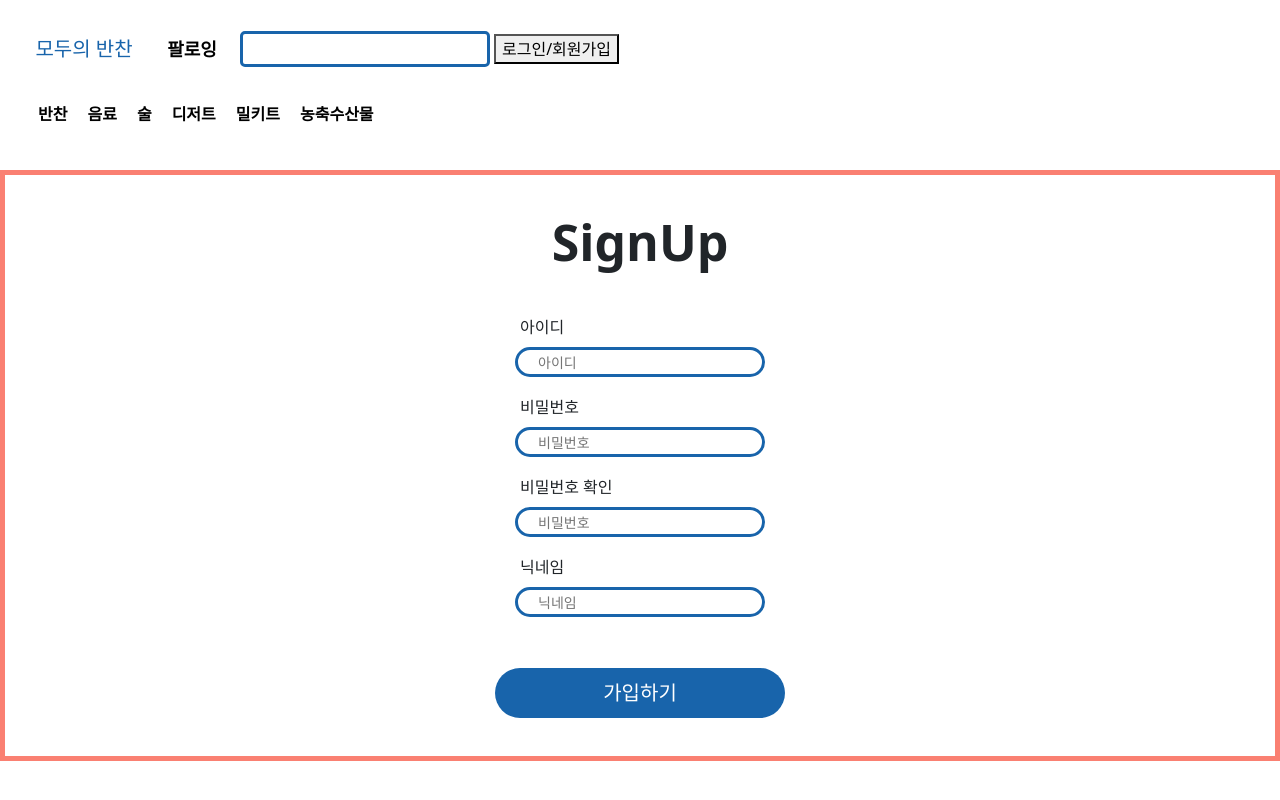
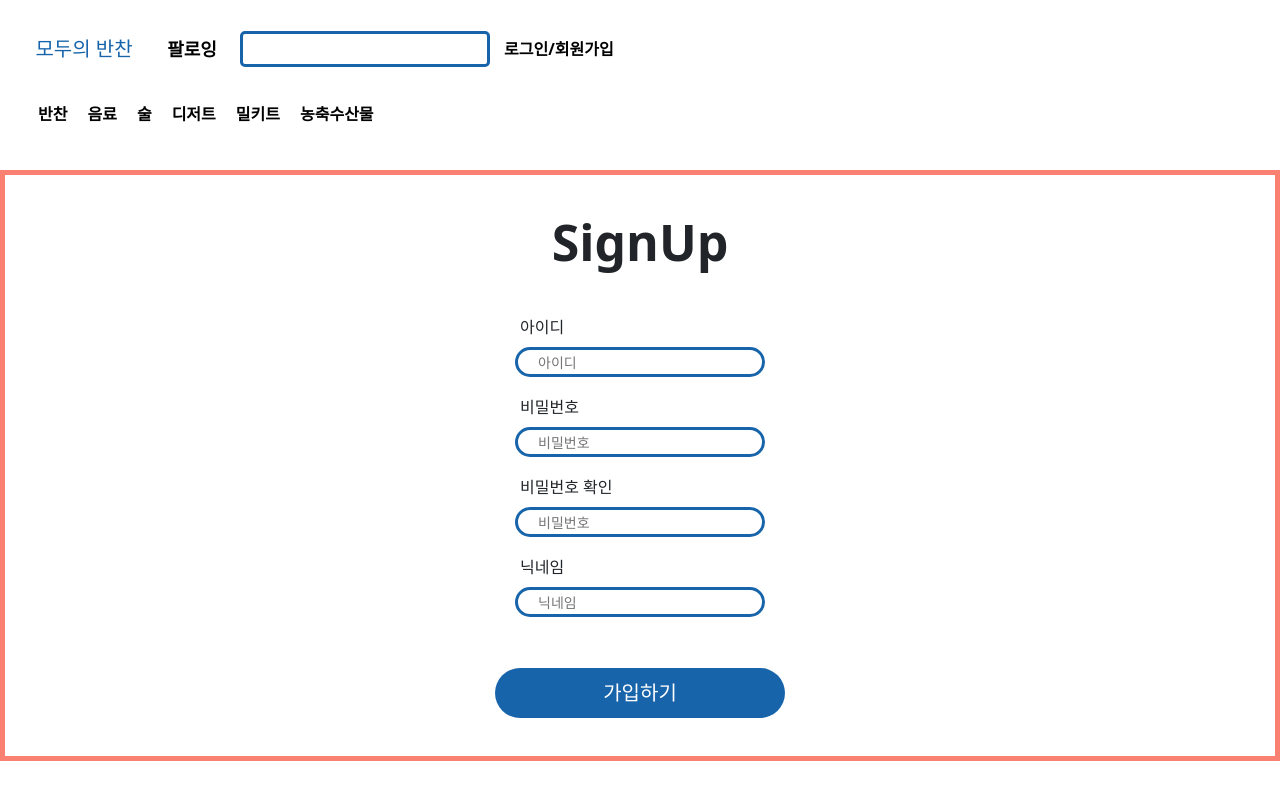
Before and after one commit to zoonong/modubanchan_front, a React (Create React App) app: page /#/SignUp in a window 1280 px wide. Built offline with nearby package versions, Linux system fonts and the light colour scheme.

Commit message:
Tap.js 로그인/회원가입 버튼 css 적용

```diff
--- a/src/routes/ProductDetail.js
+++ b/src/routes/ProductDetail.js
@@ -5,7 +5,7 @@ import "../App.css";
 
 const ProductDetail = () => {
   const data = useLocation().state.productNum;
-  const src = require("../tteokbokki.GIF");
+  const src = require("../img/tteokbokki.GIF");
   const detail =
     "이 떡볶이로 하여금 지나가던 교수님도 냄새를 맡으면 가게 안으로 들어와 먹고 간다하여..떡볶이가 서민들을 위한 요리가 되기 시작한 것은 고추장 떡볶이가 등장하면서부터이다. 고추장 떡볶이에 대한 유래는 크게 두 가지 설로 나눌 수 있다. 첫 번째는 마복림이 1950년대에 중국음식점에서 개업 떡을 먹으려다 짜장면 소스에 떡을 떨어뜨렸던 일에 착안하여 만들었다는 설로, 짜장 소스가 묻은 떡이 맛이 제법 좋아 1953년부터 신당동에서 가래떡에 고추장을 섞어 볶는 방식으로 떡볶이를 팔았다는 것이다. 마복림의 떡볶이는 이후 즉석 떡볶이로 발전하여 신당동 떡볶이 골목을 형성하는데 일조하였다. 두 번째는 한국전쟁 직후 떡볶이 할머니라 불리던 노파가 고추장에 재운 가래떡을 기름에 지져 ‘기름 떡볶이’를 만들었던 것에서 출발하였다는 것이다. 한편 떡볶이의 대중화는 1950년대 미국의 곡물 원조와 1960년대 말부터 본격화된 분식장려운동의 영향을 받은 것으로 추정된다. 당시의 떡볶이는 쌀떡에 비해 값이 저렴한 밀가루로 만든 떡을 주로 사용하였는데, 1969년 보건사회부에서 주최한 분식 조리법 연구 발표회에서도 밀가루로 만든 떡볶이가 등장하였다. 이후 떡볶이는 학교 주변에서 불량 식품으로 불리기 시작했고, 1970년대에는 고추장 떡볶이가 보편적인 형태로 자리 잡기 시작하였다. 1970년대 후반에는 신당동 떡볶이 골목이 전성기를 맞이하기도 하였다. 오늘날 떡볶이는 다양한 형태로 변신을 거듭하고 있다. 떡 자체도 기본적인 쌀떡과 밀가루떡 이외에 떡에 치즈나 고구마를 넣기도 하고 색소를 넣어 색을 달리하기도 한다. 또한 모양과 형태, 길이마저 다양해지는 추세이다. 부재료로는 각종 채소와 어묵, 삶은 달걀, 각종 면, 가공육, 치즈 등이 쓰일 수 있으며, 완성된 떡볶이에는 튀김이나 순대, 김밥 등을 곁들여 먹기도 한다. 떡볶이의 종류 또한 다양해져, 국물이 많은 국물떡볶이, 라면 사리가 든 라볶이, 즉석에서 각종 사리를 첨가하여 끓여 먹는 즉석 떡볶이, 떡을 기름에 볶아 만든 매콤한 맛의 기름떡볶이, 간장양념을 하여 만든 간장떡볶이, 치즈를 첨가하거나 치즈가 들어간 떡을 사용하여 만든 치즈떡볶이, 카레를 넣어 만든 카레떡볶이, 짜장소스를 넣어 만든 짜장떡볶이, 까르보나라소스를 첨가하여 만든 까르보나라떡볶이, 로제소스를 첨가하여 만든 로제떡볶이 등이 있다. 그밖에 떡볶이의 매운맛에 초점을 두고 매운맛의 단계를 나누어 판매하기도 한다.";
   const seller = "매니연";
--- a/src/styles/Tap/Tap.module.scss
+++ b/src/styles/Tap/Tap.module.scss
@@ -69,6 +69,22 @@ $blue: #1864ab;
         }
       }
     }
+    .Item {
+        display: inline-block;
+        background-color: white;
+        margin: 8px;
+        padding: 2px;
+        color: darker($gray, 3%);
+        font-size: 16px;
+        font-weight: bold;
+        height: 40px;
+        border: none;
+        cursor: pointer;
+        &:hover {
+          color: $blue;
+          outline: none;
+        }
+      }
   }
   .Category {
     display: flex;
```
